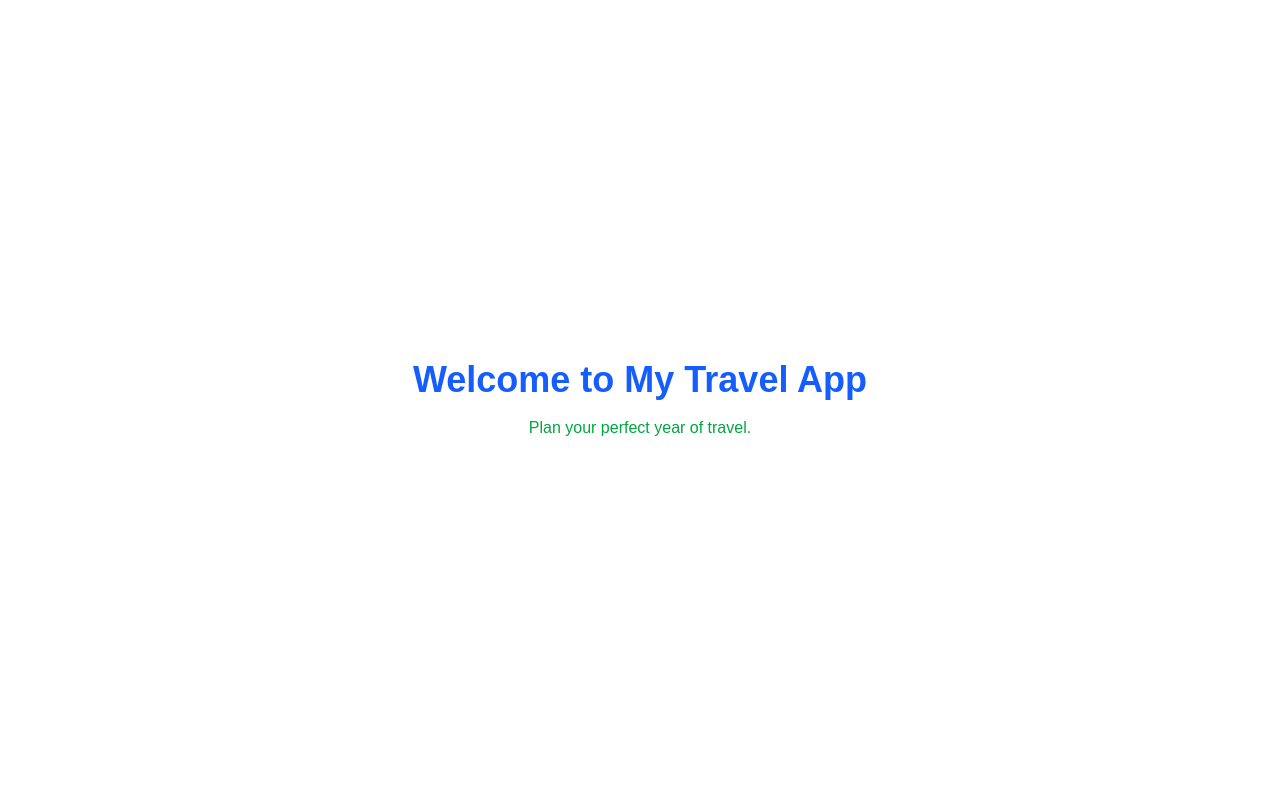
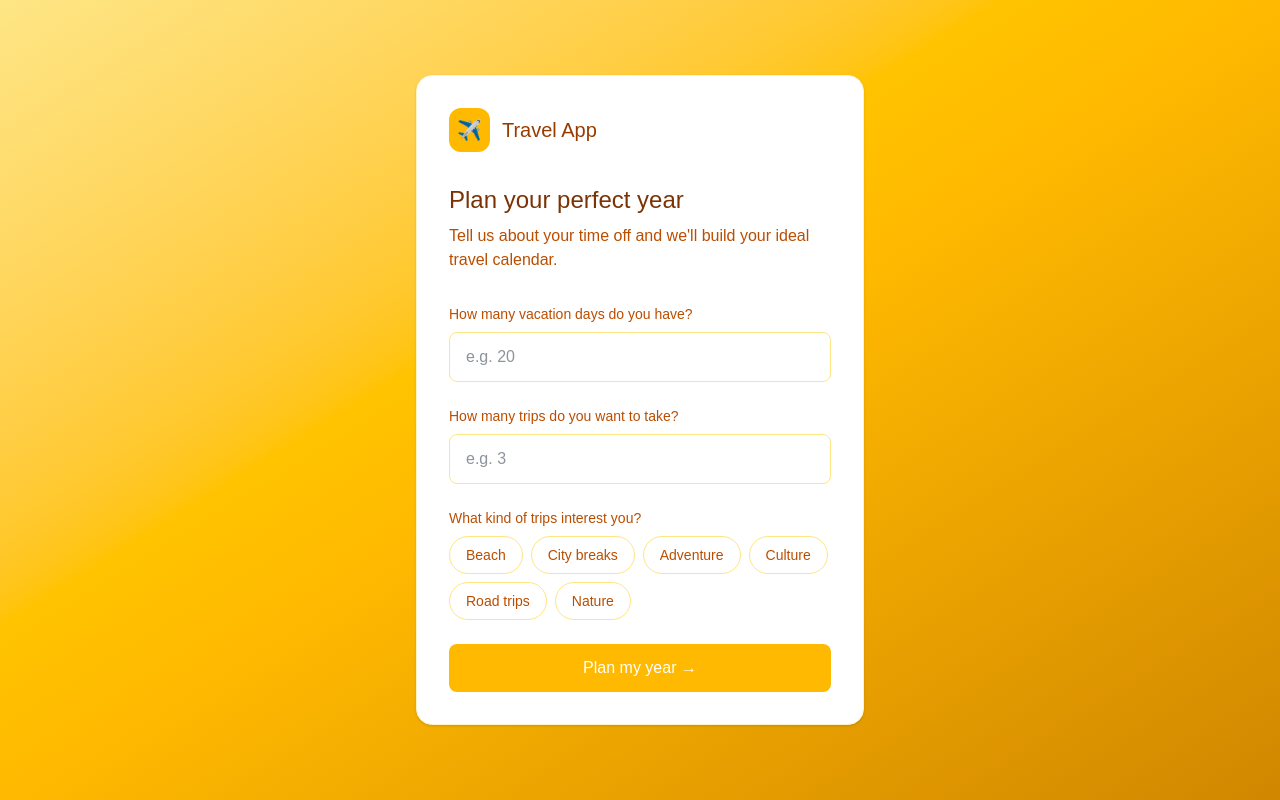
Before and after one commit to ajharmon28-star/travel-app, a Next.js app: page / in a window 1280 px wide. Built offline with nearby package versions, Linux system fonts and the light colour scheme.

Commit message:
Add onboarding form with interactive tags and results screen

```diff
--- a/app/page.tsx
+++ b/app/page.tsx
@@ -1,12 +1,146 @@
+"use client"
+
+import { useState } from "react"
+
+const tripTypes = ["Beach", "City breaks", "Adventure", "Culture", "Road trips", "Nature"]
+
 export default function Home() {
+  const [selectedTags, setSelectedTags] = useState<string[]>([])
+  const [vacationDays, setVacationDays] = useState("")
+  const [tripCount, setTripCount] = useState("")
+  const [submitted, setSubmitted] = useState(false)
+
+  const toggleTag = (tag: string) => {
+    if (selectedTags.includes(tag)) {
+      setSelectedTags(selectedTags.filter((t) => t !== tag))
+    } else {
+      setSelectedTags([...selectedTags, tag])
+    }
+  }
+
+  const handleSubmit = () => {
+    if (!vacationDays || !tripCount) return
+    setSubmitted(true)
+  }
+
+  if (submitted) {
+    return (
+      <main className="min-h-screen bg-gradient-to-br from-amber-200 via-amber-400 to-yellow-600 flex items-center justify-center p-6">
+        <div className="bg-white rounded-2xl shadow-sm border border-amber-100 w-full max-w-md p-8">
+          <div className="flex items-center gap-3 mb-8">
+            <div className="bg-amber-400 rounded-xl p-2">
+              <span className="text-white text-xl">✈️</span>
+            </div>
+            <span className="text-xl font-medium text-amber-800">Travel App</span>
+          </div>
+
+          <h1 className="text-2xl font-medium text-amber-900 mb-6">
+            Your travel plan
+          </h1>
+
+          <div className="space-y-4 mb-8">
+            <div className="bg-amber-50 rounded-lg p-4">
+              <p className="text-sm text-amber-600">Vacation days</p>
+              <p className="text-2xl font-medium text-amber-900">{vacationDays} days</p>
+            </div>
+            <div className="bg-amber-50 rounded-lg p-4">
+              <p className="text-sm text-amber-600">Number of trips</p>
+              <p className="text-2xl font-medium text-amber-900">{tripCount} trips</p>
+            </div>
+            <div className="bg-amber-50 rounded-lg p-4">
+              <p className="text-sm text-amber-600">Interests</p>
+              <p className="text-lg font-medium text-amber-900">
+                {selectedTags.length > 0 ? selectedTags.join(", ") : "None selected"}
+              </p>
+            </div>
+          </div>
+
+          <button
+            onClick={() => setSubmitted(false)}
+            className="w-full bg-amber-400 hover:bg-amber-500 text-white font-medium py-3 rounded-lg transition-colors"
+          >
+            ← Start over
+          </button>
+        </div>
+      </main>
+    )
+  }
+
   return (
-    <main className="flex min-h-screen flex-col items-center justify-center p-24">
-      <h1 className="text-4xl font-bold text-blue-600">
-        Welcome to My Travel App
-      </h1>
-      <p className="mt-4 text-green-600">
-        Plan your perfect year of travel.
-      </p>
+    <main className="min-h-screen bg-gradient-to-br from-amber-200 via-amber-400 to-yellow-600 flex items-center justify-center p-6">
+      <div className="bg-white rounded-2xl shadow-sm border border-amber-100 w-full max-w-md p-8">
+
+        <div className="flex items-center gap-3 mb-8">
+          <div className="bg-amber-400 rounded-xl p-2">
+            <span className="text-white text-xl">✈️</span>
+          </div>
+          <span className="text-xl font-medium text-amber-800">Travel App</span>
+        </div>
+
+        <h1 className="text-2xl font-medium text-amber-900 mb-2">
+          Plan your perfect year
+        </h1>
+        <p className="text-amber-700 mb-8">
+          Tell us about your time off and we'll build your ideal travel calendar.
+        </p>
+
+        <div className="space-y-6">
+          <div>
+            <label className="block text-sm font-medium text-amber-700 mb-2">
+              How many vacation days do you have?
+            </label>
+            <input
+              type="number"
+              placeholder="e.g. 20"
+              value={vacationDays}
+              onChange={(e) => setVacationDays(e.target.value)}
+              className="w-full border border-amber-200 rounded-lg px-4 py-3 text-gray-800 focus:outline-none focus:ring-2 focus:ring-amber-400"
+            />
+          </div>
+
+          <div>
+            <label className="block text-sm font-medium text-amber-700 mb-2">
+              How many trips do you want to take?
+            </label>
+            <input
+              type="number"
+              placeholder="e.g. 3"
+              value={tripCount}
+              onChange={(e) => setTripCount(e.target.value)}
+              className="w-full border border-amber-200 rounded-lg px-4 py-3 text-gray-800 focus:outline-none focus:ring-2 focus:ring-amber-400"
+            />
+          </div>
+
+          <div>
+            <label className="block text-sm font-medium text-amber-700 mb-2">
+              What kind of trips interest you?
+            </label>
+            <div className="flex flex-wrap gap-2">
+              {tripTypes.map((tag) => (
+                <span
+                  key={tag}
+                  onClick={() => toggleTag(tag)}
+                  className={`px-4 py-2 rounded-full text-sm border cursor-pointer transition-colors ${
+                    selectedTags.includes(tag)
+                      ? "bg-amber-400 border-amber-400 text-white"
+                      : "border-amber-200 text-amber-700 hover:border-amber-400 hover:bg-amber-50"
+                  }`}
+                >
+                  {tag}
+                </span>
+              ))}
+            </div>
+          </div>
+
+          <button
+            onClick={handleSubmit}
+            className="w-full bg-amber-400 hover:bg-amber-500 text-white font-medium py-3 rounded-lg transition-colors"
+          >
+            Plan my year →
+          </button>
+        </div>
+
+      </div>
     </main>
   )
 }
```
